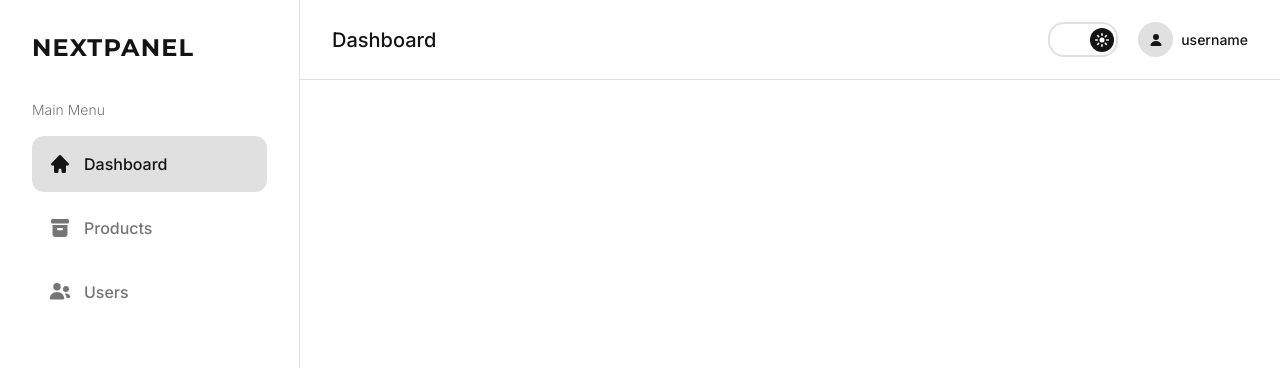
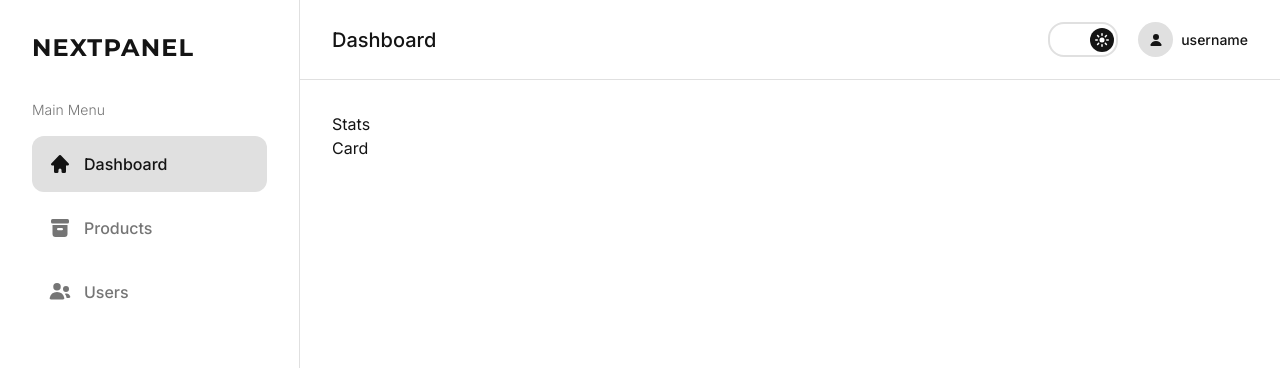
Before and after one commit to laurentiu-m/next-ecommerce-dashboard, a Next.js app: page /dashboard in a window 1280 px wide. Shown: the top 368 px of the page. Built offline with nearby package versions, Linux system fonts and the light colour scheme.

Commit message:
feat: create stat component

```diff
--- a/src/app/dashboard/page.tsx
+++ b/src/app/dashboard/page.tsx
@@ -1,7 +1,9 @@
+import { Stats } from "@/components/ui/Stats";
+
 export default function DashboardPage() {
   return (
-    <div>
-      <h1>Dashboard</h1>
+    <div className="p-8">
+      <Stats />
     </div>
   );
 }
--- a/src/app/globals.css
+++ b/src/app/globals.css
@@ -44,4 +44,6 @@
   --spacing-sidebar: 300px;
   --spacing-topbar-h: 80px;
   --spacing-topbar-w: calc(100% - var(--spacing-sidebar));
+  --spacing-stat-card-w: 320px;
+  --spacing-stat-card-h: 150px;
 }
--- a/src/app/layout.tsx
+++ b/src/app/layout.tsx
@@ -24,7 +24,7 @@ export default function RootLayout({
         <Providers>
           <Sidebar />
           <Topbar />
-          <main className="ml-sidebar pt-topbar min-h-screen text-foreground bg-background">
+          <main className="ml-sidebar pt-topbar-h w-topbar-w min-h-screen text-foreground bg-background">
             {children}
           </main>
         </Providers>
--- /dev/null
+++ b/src/components/ui/Stats/Card.tsx
@@ -0,0 +1,7 @@
+export const Card = () => {
+  return (
+    <div className="w-stat-card-w h-stat-card-h">
+      <h2>Card</h2>
+    </div>
+  );
+};
--- /dev/null
+++ b/src/components/ui/Stats/index.tsx
@@ -0,0 +1,11 @@
+import { Card } from "./Card";
+
+export const Stats = () => {
+  return (
+    <div>
+      <h1>Stats</h1>
+
+      <Card />
+    </div>
+  );
+};
```
